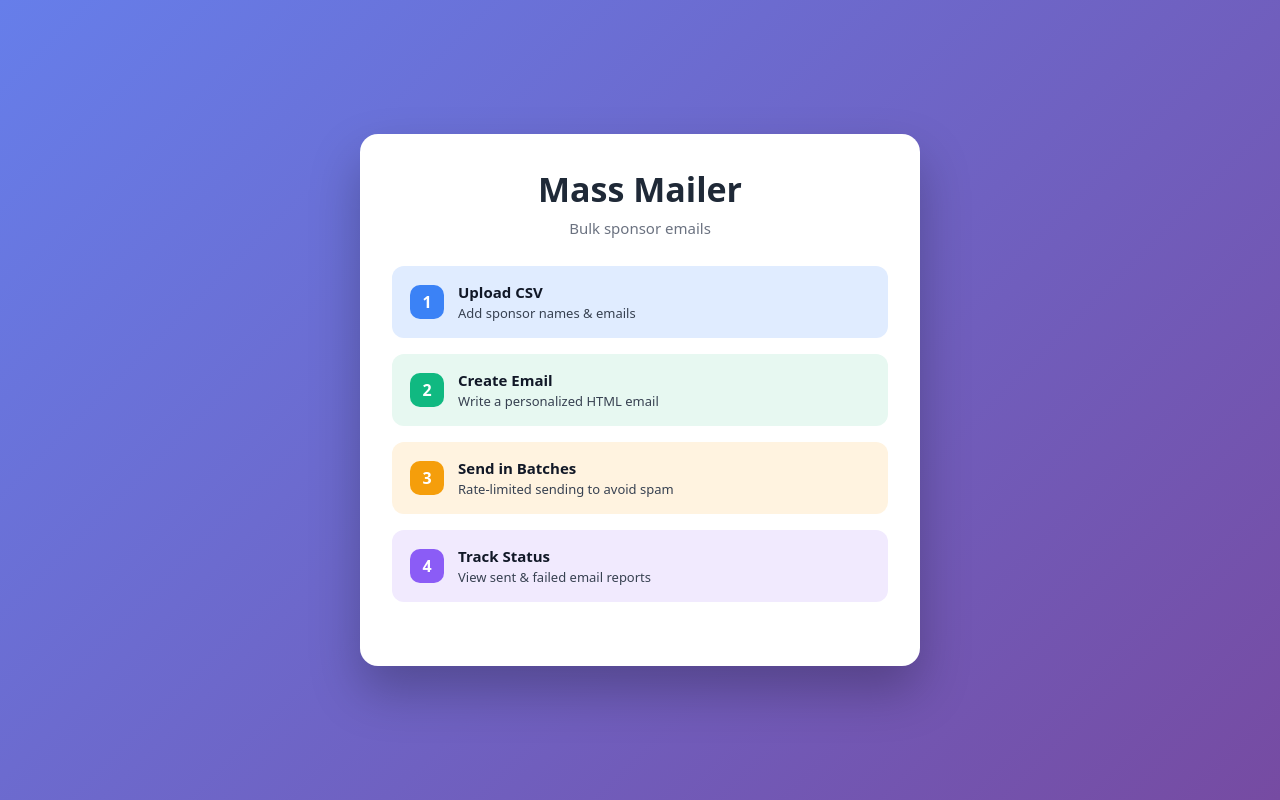
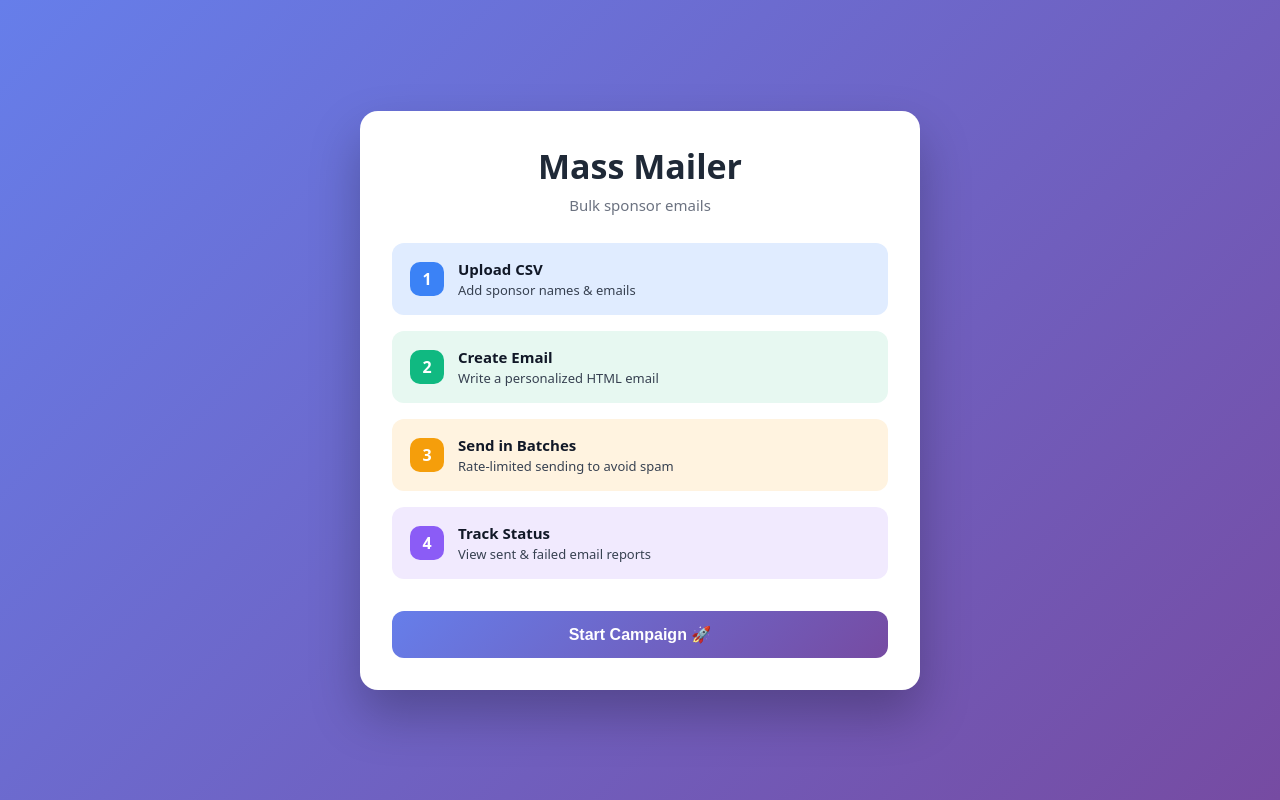
Before and after one commit to Prarabdha7/Mass-Mailer, a Python web app: template templates/onboarding.html in a window 1280 px wide. Run offline with Jinja, Linux system fonts and the light colour scheme; the template is opened without the code that fills it, so the values that code supplies are empty.

Commit message:
Add get started button

```diff
--- a/templates/onboarding.html
+++ b/templates/onboarding.html
@@ -47,6 +47,9 @@
                     </div>
                 </div>
             </div>
+            <a href="/mailer">
+    <button class="cta">Start Campaign 🚀</button>
+</a>
 
         </div>
     </div>
```
